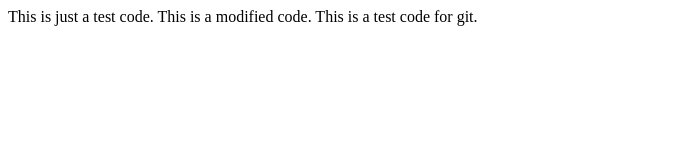
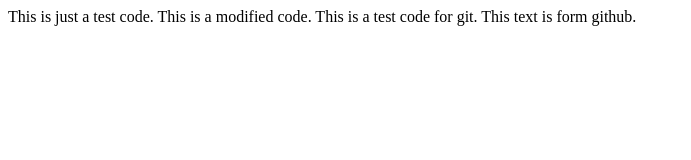
Before and after one commit to amrit-niure/ayush-kharel, a plain HTML site: page index.html in a window 1280 px wide. Shown: the whole page, without its empty margins (0-691 px from the left). Drawn offline with Linux system fonts and the light colour scheme.

Commit message:
Update index.html

```diff
--- a/index.html
+++ b/index.html
@@ -9,5 +9,6 @@
     This is just a test code.
     This is a modified code.
     This is a test code for git.
+    This text is form github.
 </body>
 </html>
```
